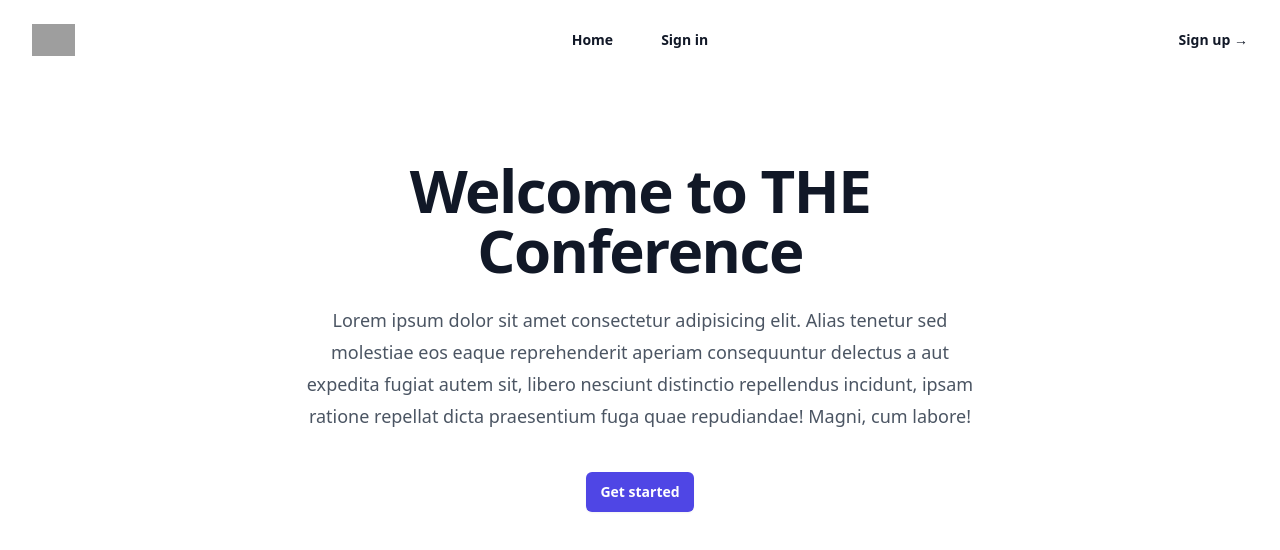
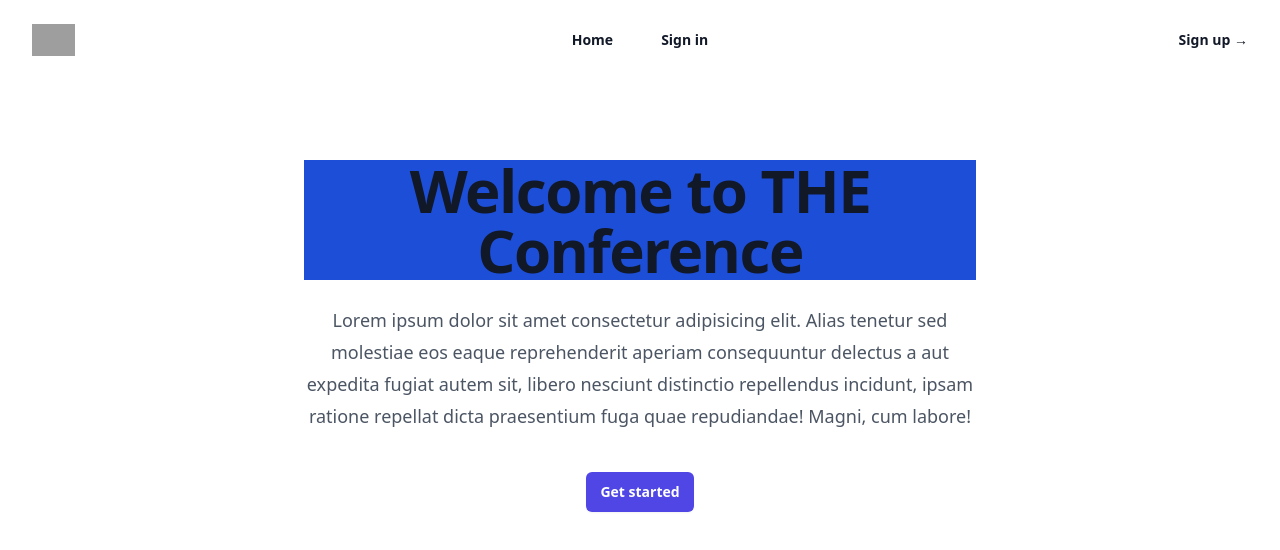
Before and after one commit to mjay0100/The-conference, a React (Vite) app: page / in a window 1280 px wide. Shown: the top 550 px of the page. Built offline with nearby package versions, Linux system fonts and the light colour scheme; no server answers; grey boxes are pictures that could not be loaded.

Commit message:
changed the color

```diff
--- a/src/routes/index.jsx
+++ b/src/routes/index.jsx
@@ -7,7 +7,7 @@ export default function IndexPage() {
       <div className="relative isolate px-6 pt-14 lg:px-8">
         <div className="mx-auto max-w-2xl sm:py-6 ">
           <div className="text-center">
-            <h1 className="text-4xl font-bold tracking-tight text-gray-900 sm:text-6xl">
+            <h1 className="text-4xl bg-blue-700 font-bold tracking-tight text-gray-900 sm:text-6xl">
               Welcome to THE Conference
             </h1>
             <p className="mt-6 text-lg leading-8 text-gray-600">
```
